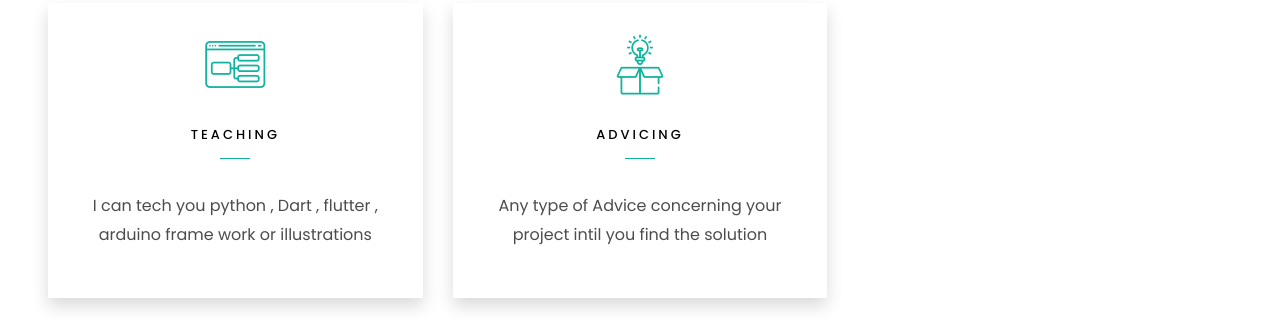
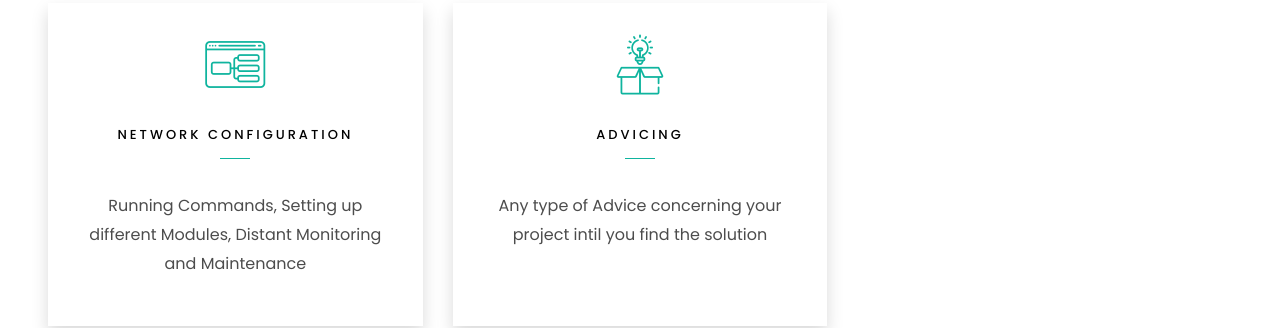
Before and after one commit to Redoneoutman/radouane.github.io, a website with bundled scripts: page index.html in a window 1280 px wide. Shown: the part 5378-5706 px from the top of the page. Built offline with nearby package versions, Linux system fonts and the light colour scheme; some packages are replaced by stand-ins of ours; a script that the page names is missing; files whose address does not match are found by name.

Commit message:
index.html

```diff
--- a/index.html
+++ b/index.html
@@ -445,8 +445,8 @@
 						<i class="flaticon-ux-design"></i>
 					</span>
 					<div class="desc">
-						<h3 class="mb-5">teaching</h3>
-						<p>I can tech you python , Dart , flutter , arduino frame work or illustrations</p>
+						<h3 class="mb-5">Network Configuration</h3>
+						<p>Running Commands, Setting up different Modules, Distant Monitoring and Maintenance</p>
 					</div>
 				</a>
 			</div>
```
